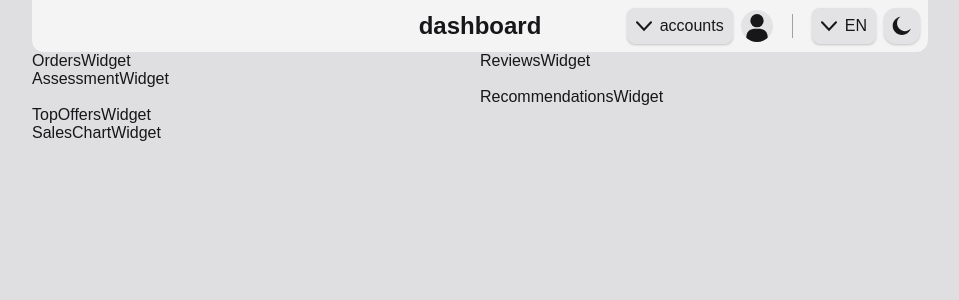
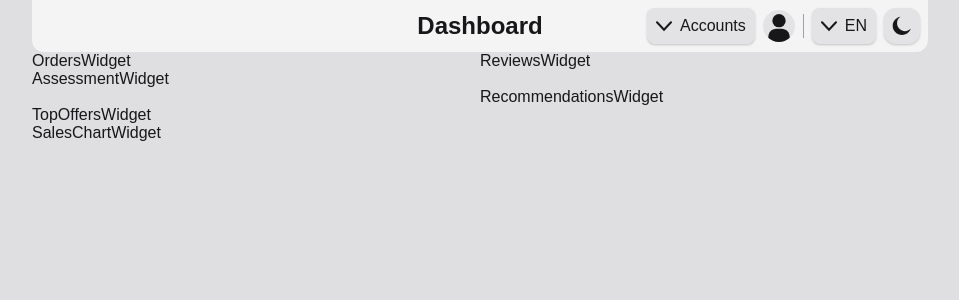
Before and after one commit to resultfulness/dashboard, a React (Vite) app: page /login in a window 1280 px wide. Both pictures are taken after typing "Sample", "Sample123" into the empty fields and a click on the button "Log in". Shown: the top 300 px of the page, without its empty margins (160-1119 px from the left). Built offline with nearby package versions, Linux system fonts and the light colour scheme; a web font is replaced by a local one.

Commit message:
update translations

```diff
--- a/src/components/atoms/separator.css
+++ b/src/components/atoms/separator.css
@@ -1,6 +1,6 @@
 .separator {
     width: 1px;
     height: 24px;
-    margin: auto;
+    margin-block: auto;
     background-color: var(--clr-outline);
 }
--- a/src/components/organisms/page-header.css
+++ b/src/components/organisms/page-header.css
@@ -11,6 +11,7 @@
 .page-header-right {
     display: flex;
     gap: 0.5rem;
+    justify-content: end;
 }
 
 .page-header > .text-page-title {
--- a/src/translations/en.ts
+++ b/src/translations/en.ts
@@ -4,6 +4,9 @@ const translation = {
     "username": "Username",
     "password": "Password",
     "log in": "Log in",
+    "dashboard": "Dashboard",
+    "accounts": "Accounts",
+    "back to dashboard": "Back to the dashboard",
 } as const;
 
 export default { translation };
--- a/src/translations/pl.ts
+++ b/src/translations/pl.ts
@@ -4,6 +4,9 @@ const translation = {
     "username": "Nazwa użytkownika",
     "password": "Hasło",
     "log in": "Zaloguj",
+    "dashboard": "Panel sprzedawcy",
+    "accounts": "Konta",
+    "back to dashboard": "Powrót do panelu",
 } as const;
 
 export default { translation };
```
